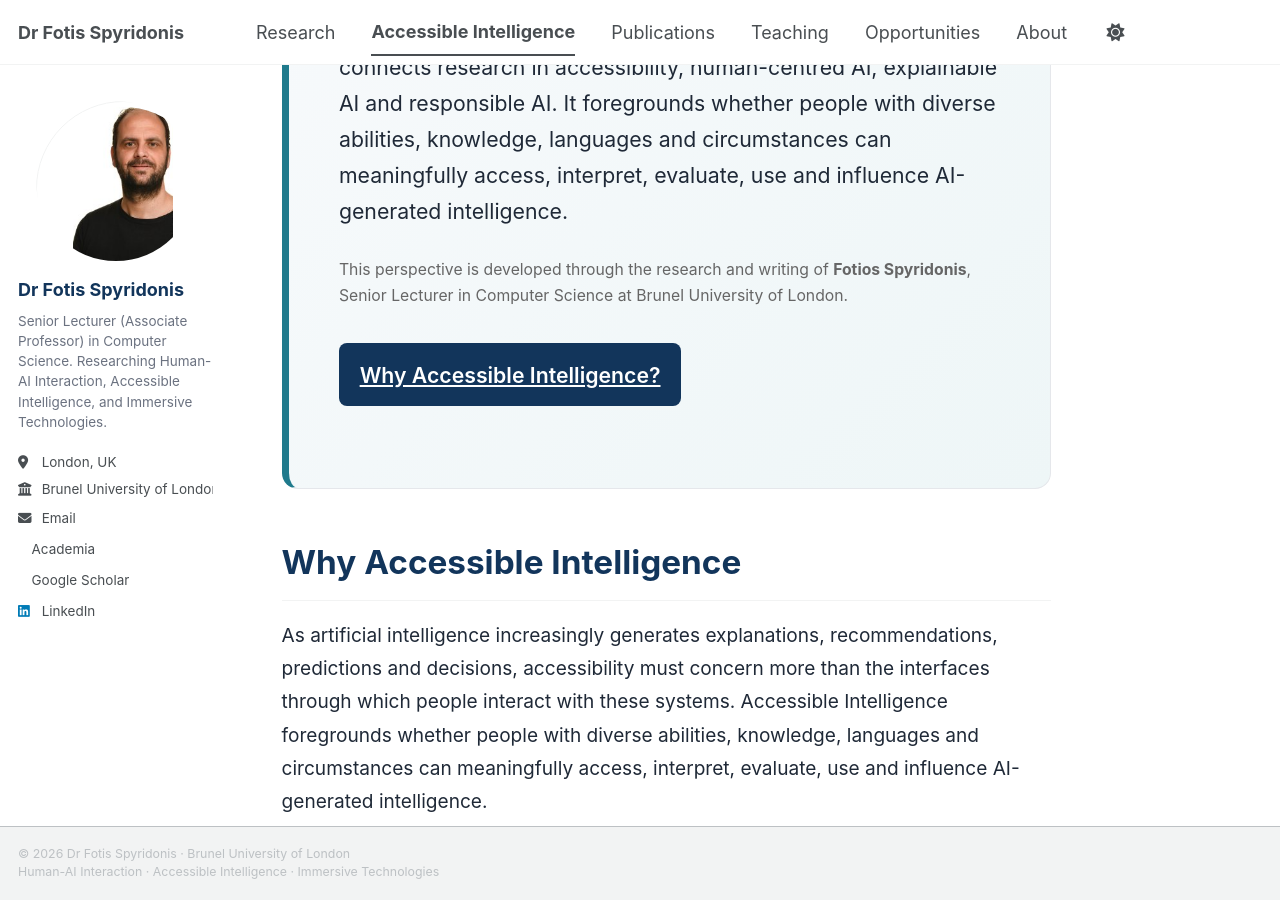
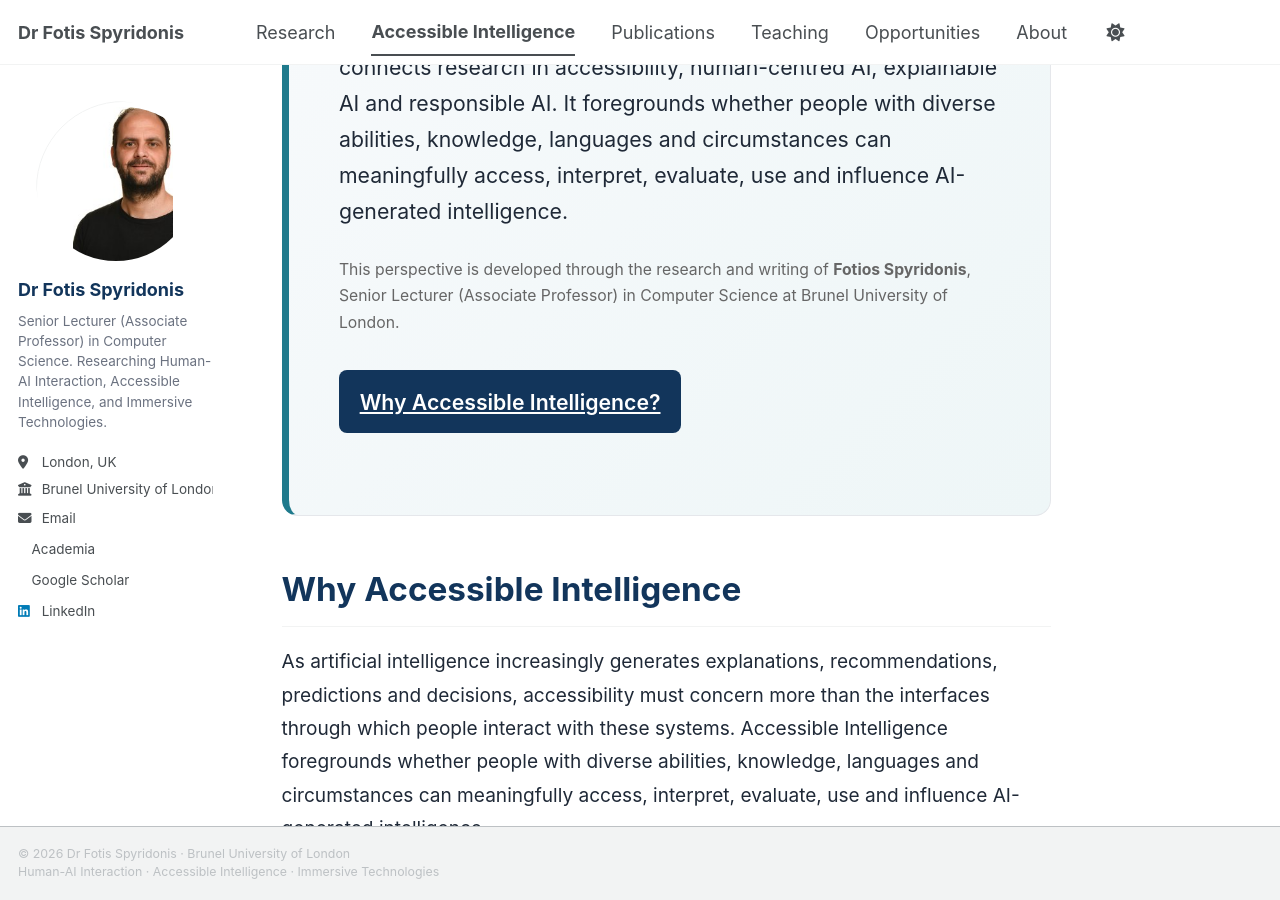
Before and after one commit to fotios-spyridonis/fotios-spyridonis.github.io, a Jekyll site: the page built from _pages/accessible-intelligence.md, in a window 1280 px wide and 900 px high, scrolled down 324 px. Built offline with Jekyll 4.4.1, drawn with Linux system fonts in a browser that asks for light colours; a style sheet for code colours, icons or effects is not loaded.

Commit message:
Update title of Fotios Spyridonis in document

```diff
--- a/_pages/accessible-intelligence.md
+++ b/_pages/accessible-intelligence.md
@@ -14,7 +14,7 @@ author_profile: true
 
 <p style="font-size: 0.875rem; color: #666;">
   This perspective is developed through the research and writing of
-  <strong>Fotios Spyridonis</strong>, Senior Lecturer in Computer Science
+  <strong>Fotios Spyridonis</strong>, Senior Lecturer (Associate Professor) in Computer Science
   at Brunel University of London.
 </p>
 
```
